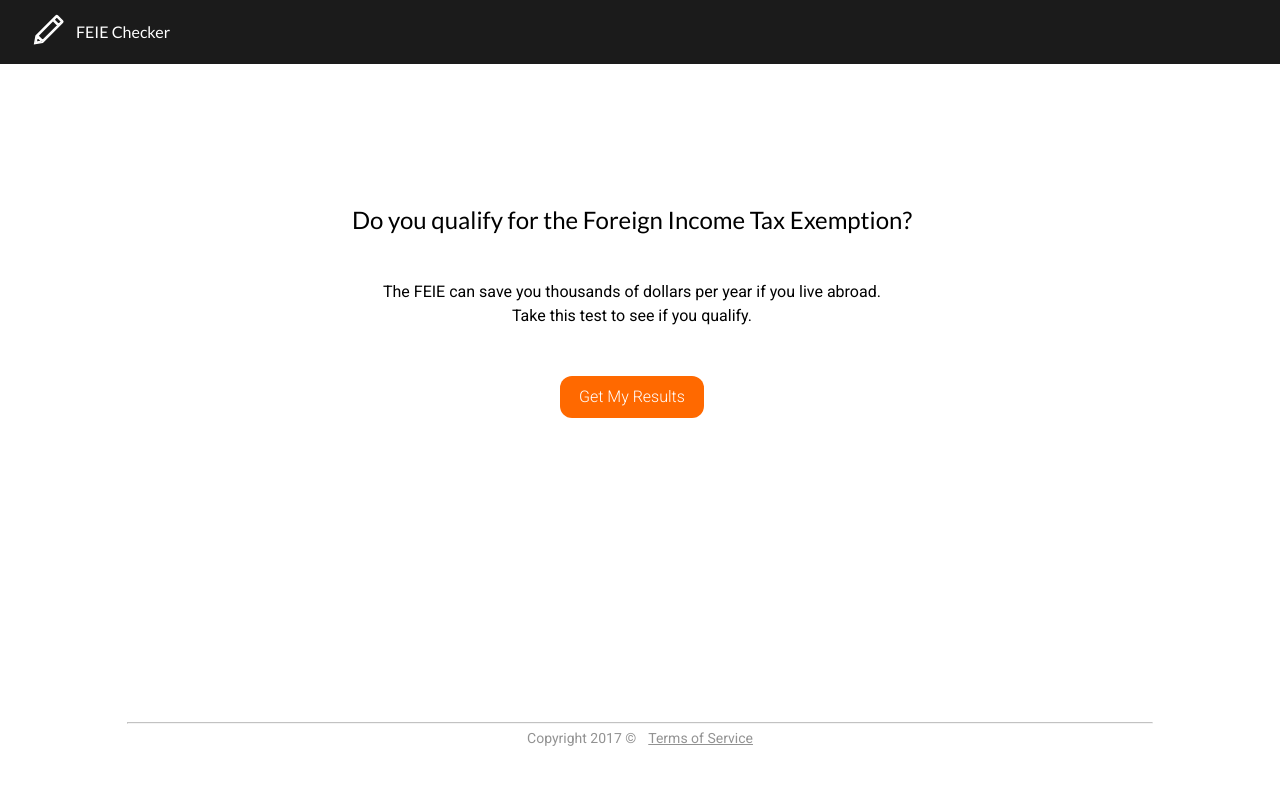
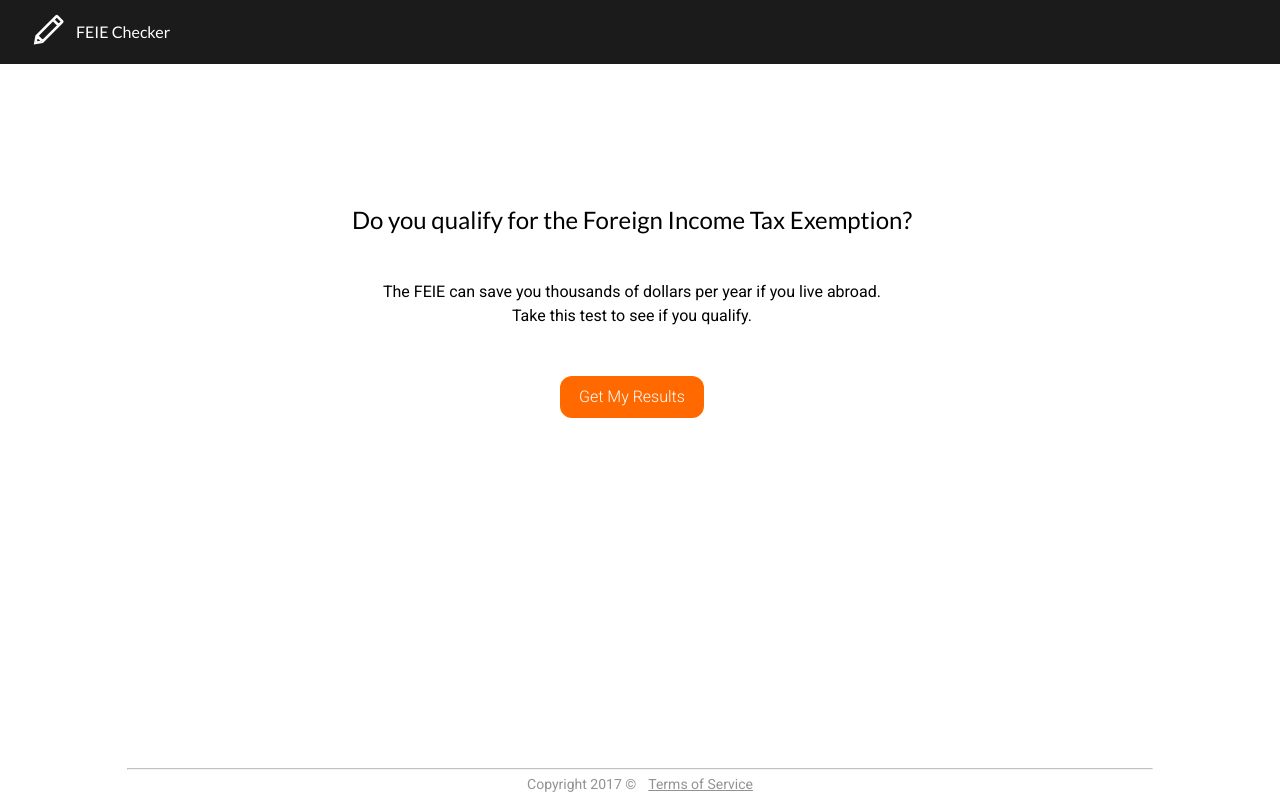
Before and after one commit to AntCas/feie-checker, a React (Create React App) app: page / in a window 1280 px wide. Built offline with nearby package versions, Linux system fonts and the light colour scheme.

Commit message:
style fix

```diff
--- a/src/components/App.css
+++ b/src/components/App.css
@@ -31,7 +31,7 @@
 
 .App-content {
   width: 100%;
-  min-height: 80vh;
+  min-height: 85vh;
   margin: auto;
   text-align: left;
 }
@@ -92,7 +92,7 @@
 
 /* Footer Styles */
 .App-footer {
-  margin: 12px auto;
+  margin: 18px auto;
   font-family: Roboto;
   color: grey;
   opacity: .85;
--- a/src/components/form-card/style.css
+++ b/src/components/form-card/style.css
@@ -2,7 +2,7 @@
 .form-card {
   display: flex;
   max-width: 600px;
-  height: 480px;
+  min-height: 600px;
   margin: auto;
 }
 
@@ -66,9 +66,9 @@
 
 /* Form Navigation */
 .form-card .navigation {
+  margin-top: auto;
   display: flex;
   flex-direction: column;
-  margin-top: 48px;
 }
 
 .form-card .navigation .button-container {
```
